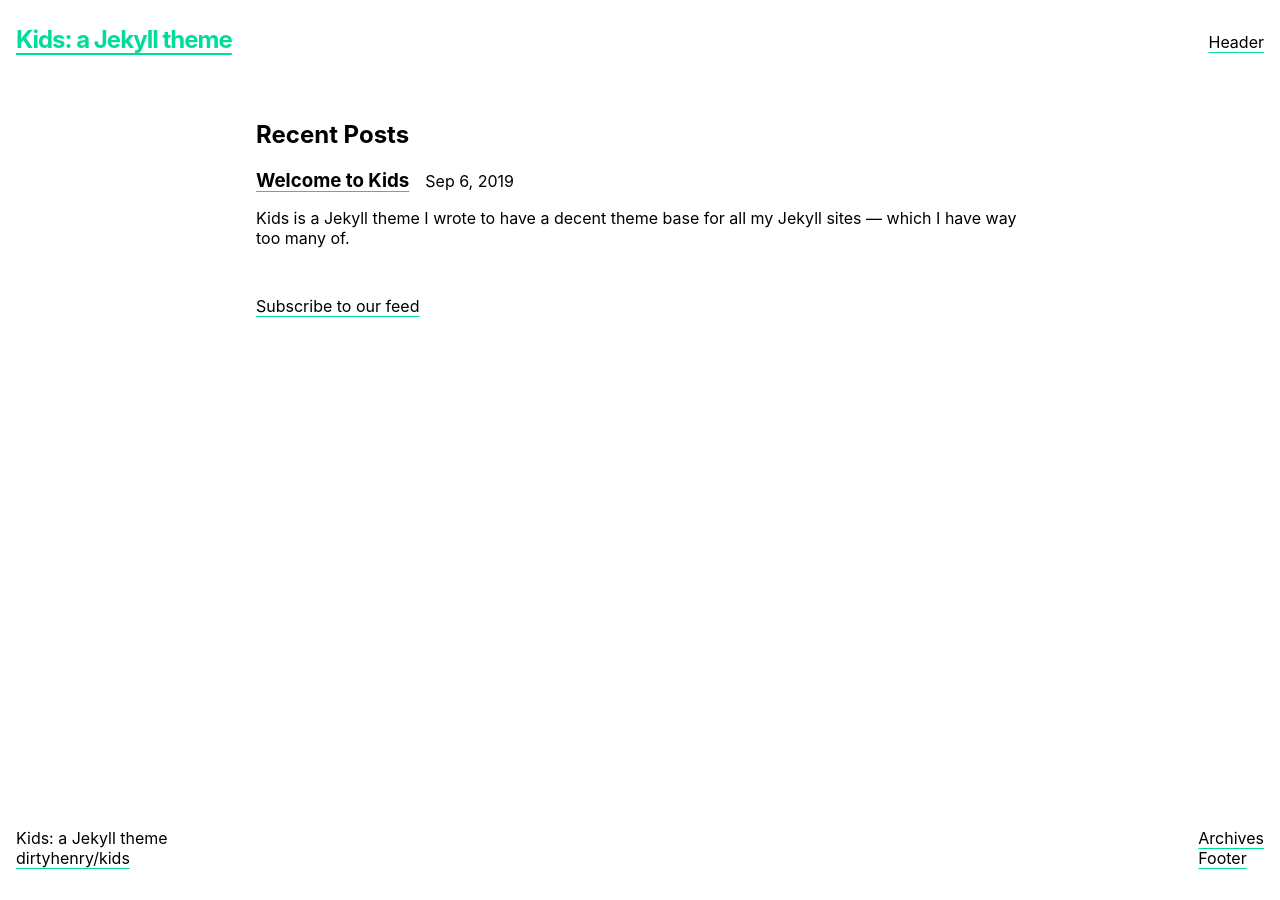
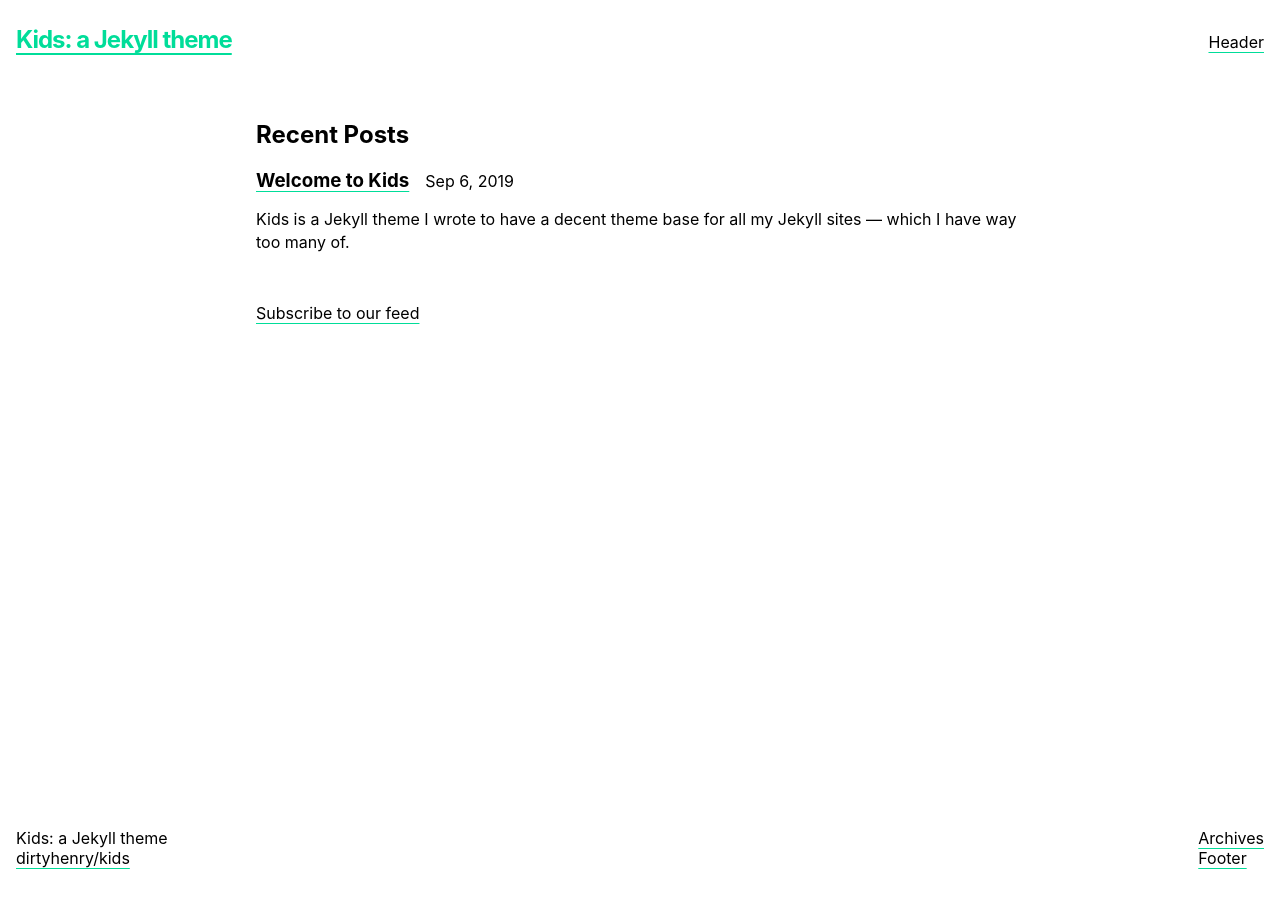
Before and after one commit to dirtyhenry/kids, a Jekyll site: the page built from index.md, in a window 1280 px wide. Built offline with Jekyll 4.4.1, drawn with Linux system fonts in a browser that asks for light colours; Markdown is read by kramdown in place of the engine named in the settings.

Commit message:
feat(typography): add SCSS file to manage typography

```diff
--- a/_sass/kids.scss
+++ b/_sass/kids.scss
@@ -9,5 +9,6 @@
 @import
   "kids/base",
   "kids/layout",
-  "kids/links"
+  "kids/links",
+  "kids/typography"
 ;
--- a/_sass/kids/_base.scss
+++ b/_sass/kids/_base.scss
@@ -1,5 +1,5 @@
 html {
-  font-family: -apple-system, sans-serif;
+  font-family: "Inter", -apple-system, sans-serif;
 }
 
 body {
--- /dev/null
+++ b/_sass/kids/_typography.scss
@@ -0,0 +1,4 @@
+p {
+  font-size: 1rem;
+  line-height: 1.45;
+}
```
